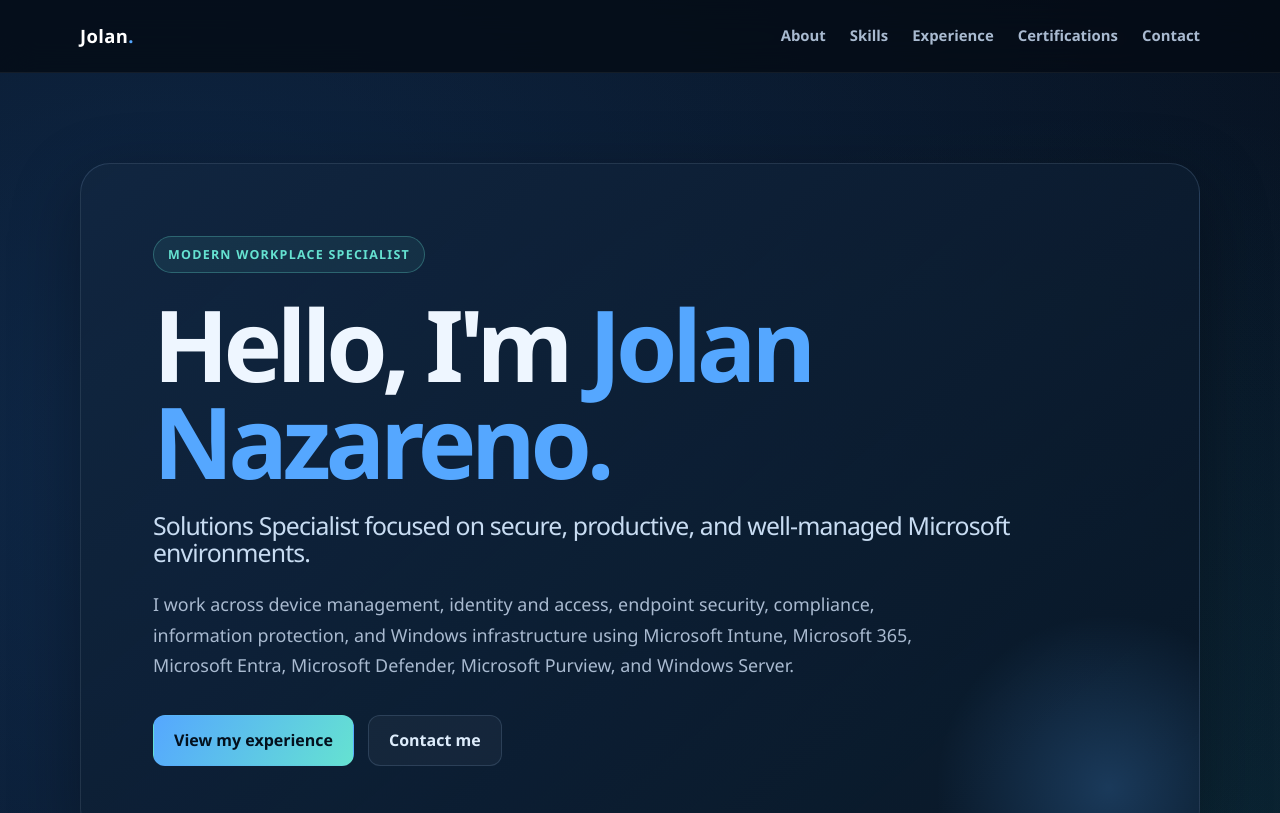
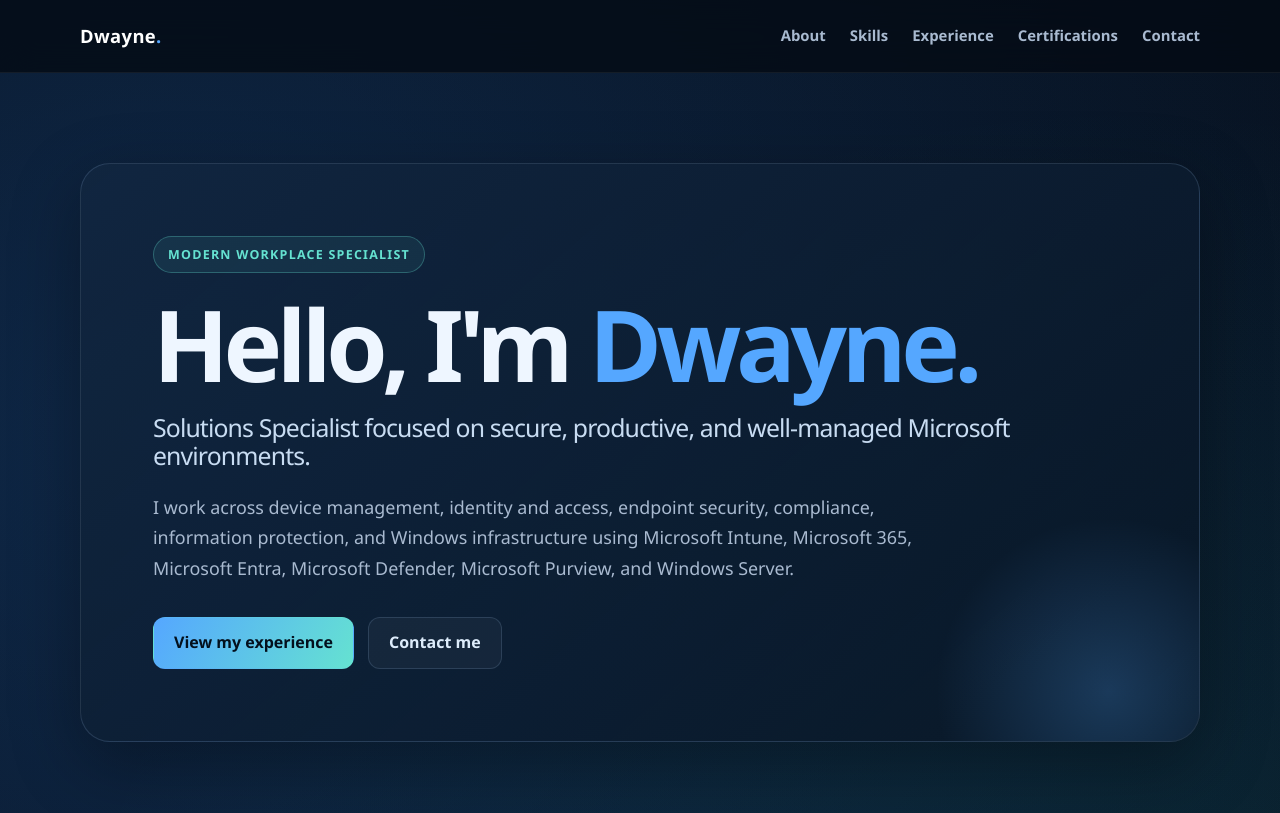
Before and after one commit to joland04/bwtech, a plain HTML site: page index.html in a window 1280 px wide. Shown: the top 813 px of the page. Drawn offline with Linux system fonts and the light colour scheme.

Commit message:
Change portfolio name from Jolan to Dwayne
Updated the portfolio details to reflect the name change from Jolan Nazareno to Dwayne Bondad.

```diff
--- a/index.html
+++ b/index.html
@@ -5,9 +5,9 @@
 <head>
   <meta charset="UTF-8">
   <meta name="viewport" content="width=device-width, initial-scale=1.0">
-  <meta name="description" content="Portfolio of Jolan Nazareno, a Modern Workplace specialist focused on Microsoft 365, Intune, Entra ID, security, compliance, and Windows Server.">
+  <meta name="description" content="Portfolio of Dwayne Bondad, a Modern Workplace specialist focused on Microsoft 365, Intune, Entra ID, security, compliance, and Windows Server.">
   <meta name="theme-color" content="#07111f">
-  <title>Jolan Nazareno | Modern Workplace Specialist</title>
+  <title>Dwayne. | Modern Workplace Specialist</title>
 
   <style>
     :root {
@@ -536,7 +536,7 @@
 
   <header>
     <nav class="container" aria-label="Main navigation">
-      <a class="brand" href="#home">Jolan<span>.</span></a>
+      <a class="brand" href="#home">Dwayne<span>.</span></a>
       <ul class="nav-links">
         <li><a href="#about">About</a></li>
         <li><a href="#skills">Skills</a></li>
@@ -551,7 +551,7 @@
     <section class="hero container" id="home">
       <div class="hero-card">
         <p class="eyebrow">Modern Workplace Specialist</p>
-        <h1>Hello, I'm <span class="accent">Jolan Nazareno.</span></h1>
+        <h1>Hello, I'm <span class="accent">Dwayne.</span></h1>
         <h2>Solutions Specialist focused on secure, productive, and well-managed Microsoft environments.</h2>
         <p class="hero-copy">
           I work across device management, identity and access, endpoint security, compliance,
```
